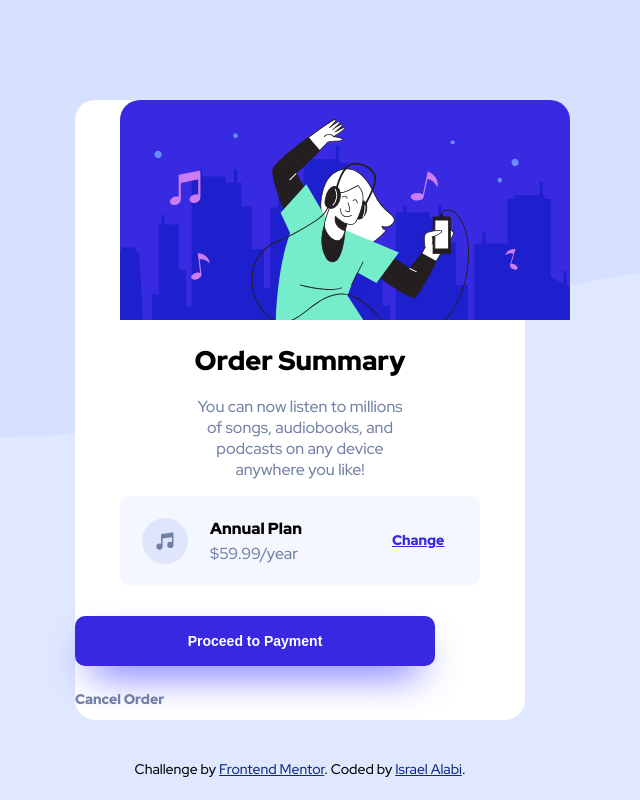
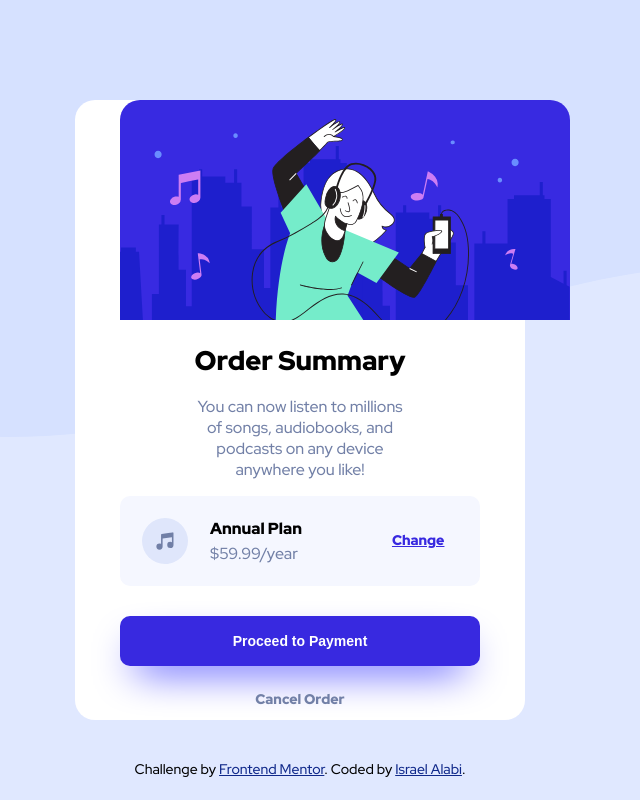
Before and after one commit to MrSHADD/Order-Summary-Components, a React (Create React App) app: page / in a window 1280 px wide. Shown: the whole page, without its empty margins (340-980 px from the left). Built offline with nearby package versions, Linux system fonts and the light colour scheme; the HTML template or start-up script is replaced by a standard one.

Commit message:
Update Payment.js

```diff
--- a/src/components/Payment.js
+++ b/src/components/Payment.js
@@ -2,13 +2,11 @@ import React from "react";
 
 export default function Hero(){
     return(
-        <div>
-        <pay>
+        <div className="pay">
            <button>Proceed to Payment</button>
            <h3>
            <a href="#" className="cancel">Cancel Order</a>
            </h3>
-        </pay>
         </div>
     )
 }
```
